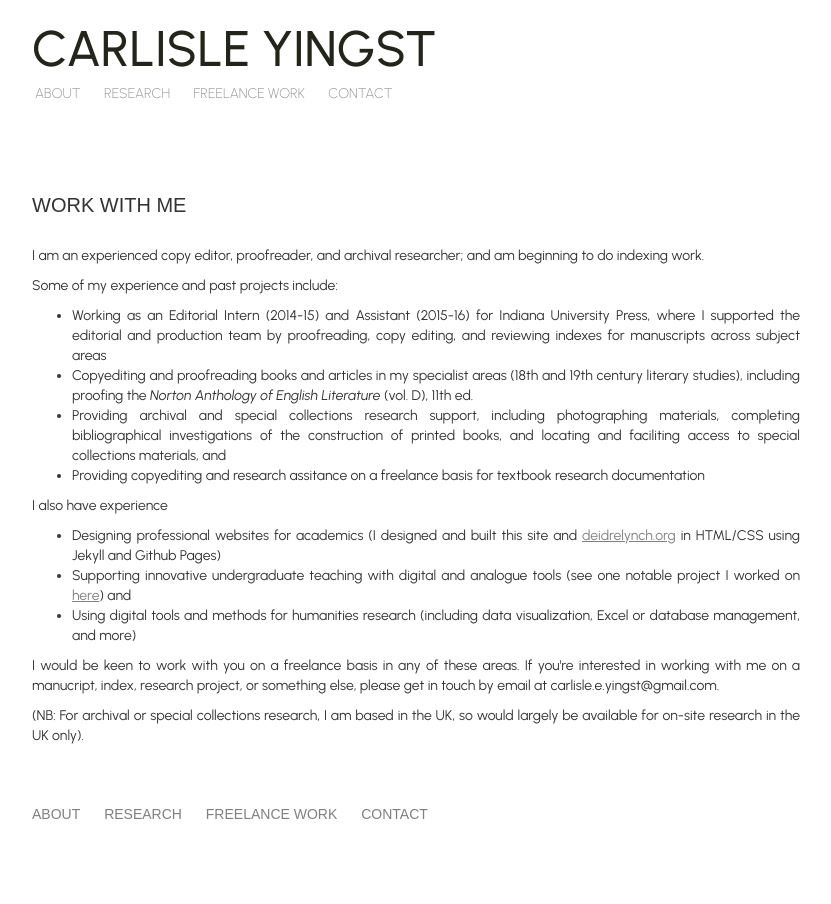
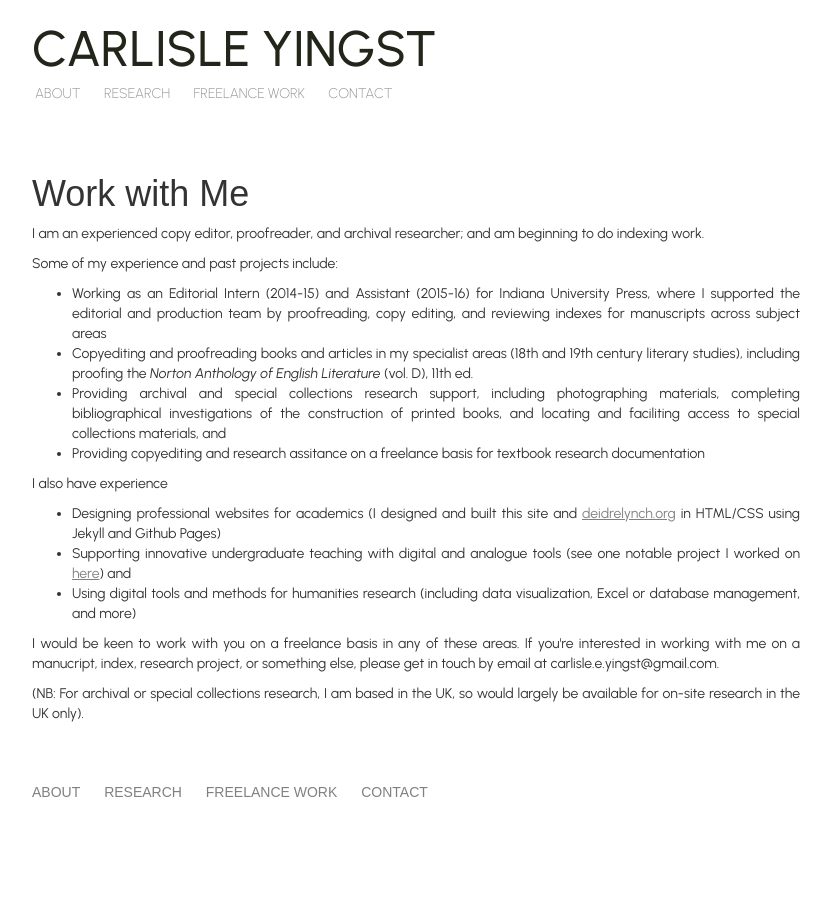
Before and after one commit to ceyingst/ceyingstwebsite, a Jekyll site: the page built from freelancing.html, in a window 1280 px wide. Shown: the whole page, without its empty margins (224-1055 px from the left). Built offline with Jekyll 4.4.1, drawn with Linux system fonts in a browser that asks for light colours; nearby versions of some CDN libraries; some web fonts are replaced.

```diff
--- a/freelancing.html
+++ b/freelancing.html
@@ -13,7 +13,7 @@ permalink: /freelancing/
 
 <section id="writingandpres">
 
-  <h2>Work with Me</h2>
+  <h1>Work with Me</h1>
 
     <div class="item">
 
```
